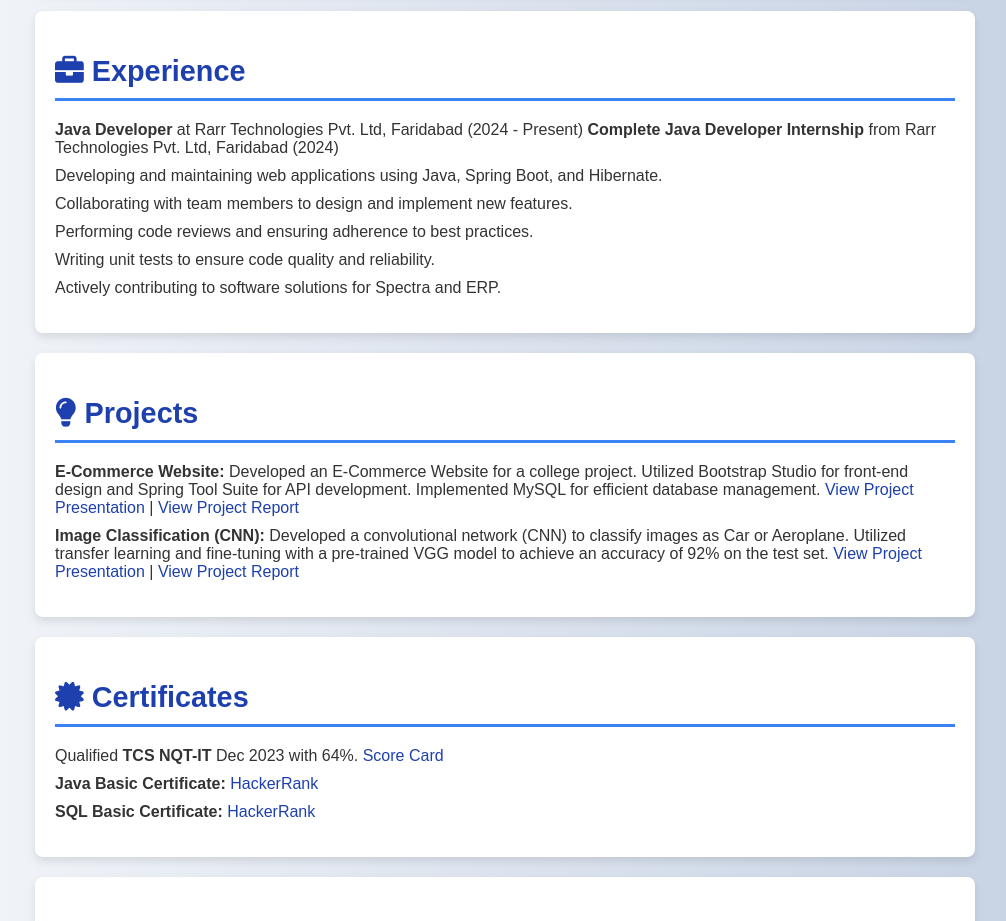
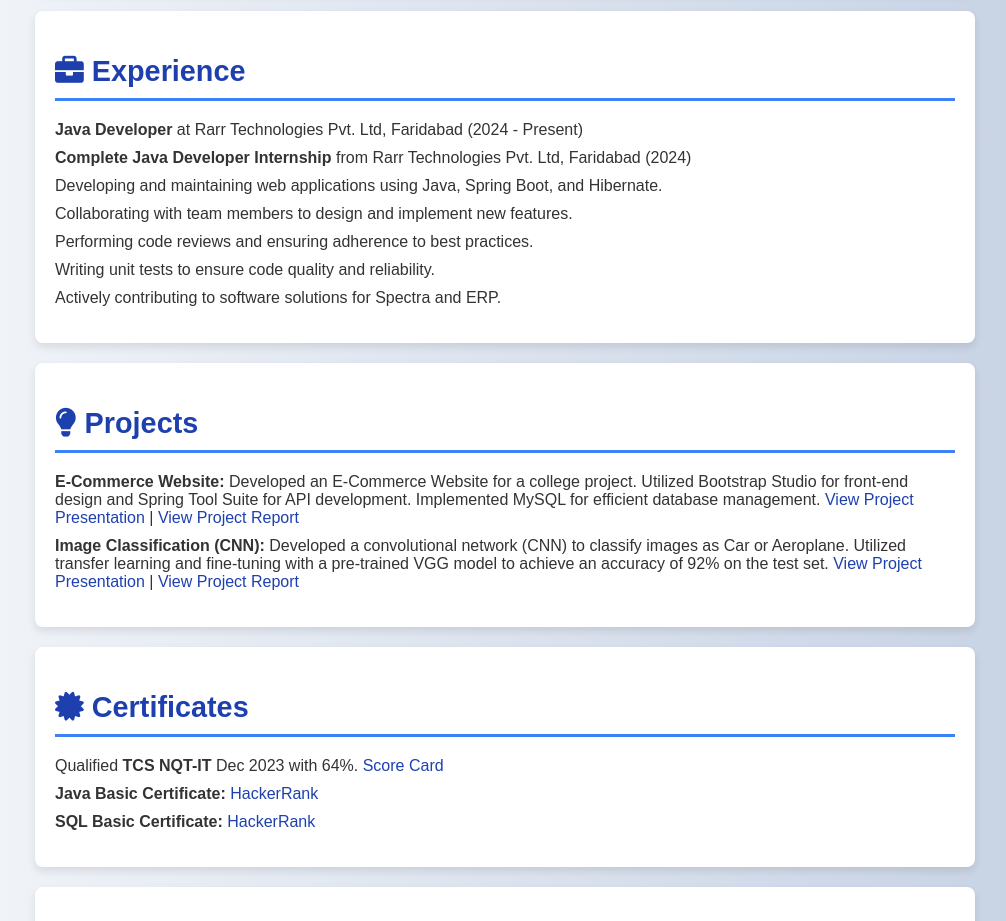
Before and after one commit to yashkaushik9555/resume, a plain HTML site: page index.html in a window 1280 px wide. Shown: the part 1140-2061 px from the top of the page, without its empty margins (135-1141 px from the left). Drawn offline with nearby package versions, Linux system fonts and the light colour scheme.

Commit message:
Update index.html

```diff
--- a/index.html
+++ b/index.html
@@ -176,8 +176,8 @@
         <ul>
             <li>
                 <strong>Java Developer </strong> at Rarr Technologies Pvt. Ltd, Faridabad (2024 - Present)
-                <strong>Complete Java Developer Internship</strong> from Rarr Technologies Pvt. Ltd, Faridabad (2024)
                 <ul>
+                    <li> <strong>Complete Java Developer Internship</strong> from Rarr Technologies Pvt. Ltd, Faridabad (2024)</li>
                     <li>Developing and maintaining web applications using Java, Spring Boot, and Hibernate.</li>
                     <li>Collaborating with team members to design and implement new features.</li>
                     <li>Performing code reviews and ensuring adherence to best practices.</li>
```
